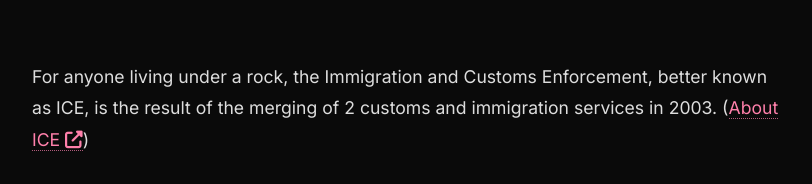
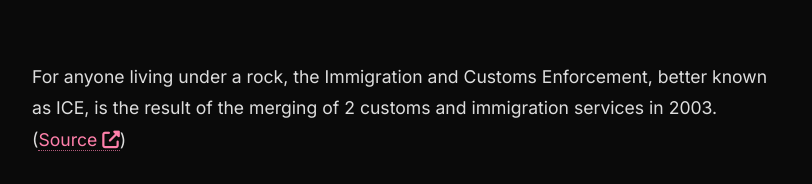
Before and after one commit to auxiliaryfrfr/auxiliaryfrfr.github.io, a website: page blog/ice.html in a window 1280 px wide. Shown: the part 1840-2024 px from the top of the page, without its empty margins (232-1044 px from the left). Drawn offline with nearby package versions, Linux system fonts and the light colour scheme.

Commit message:
true true better

```diff
--- a/blog/ice.html
+++ b/blog/ice.html
@@ -141,7 +141,7 @@
                 </div>
                 <br>
 
-                <p>For anyone living under a rock, the Immigration and Customs Enforcement, better known as ICE, is the result of the merging of 2 customs and immigration services in 2003. (<a href="https://www.ice.gov/about-ice" target="_blank">About ICE <i class="fas fa-external-link-alt"></i></a>)</p>
+                <p>For anyone living under a rock, the Immigration and Customs Enforcement, better known as ICE, is the result of the merging of 2 customs and immigration services in 2003. (<a href="https://www.ice.gov/about-ice" target="_blank">Source <i class="fas fa-external-link-alt"></i></a>)</p>
                 <br>
                 <p>So, why is an organization that was functionally created under George W. Bush getting into so many headlines now in 2026? We're not here for any short answers, so let's get straight into it.</p>
                 <br>
```
